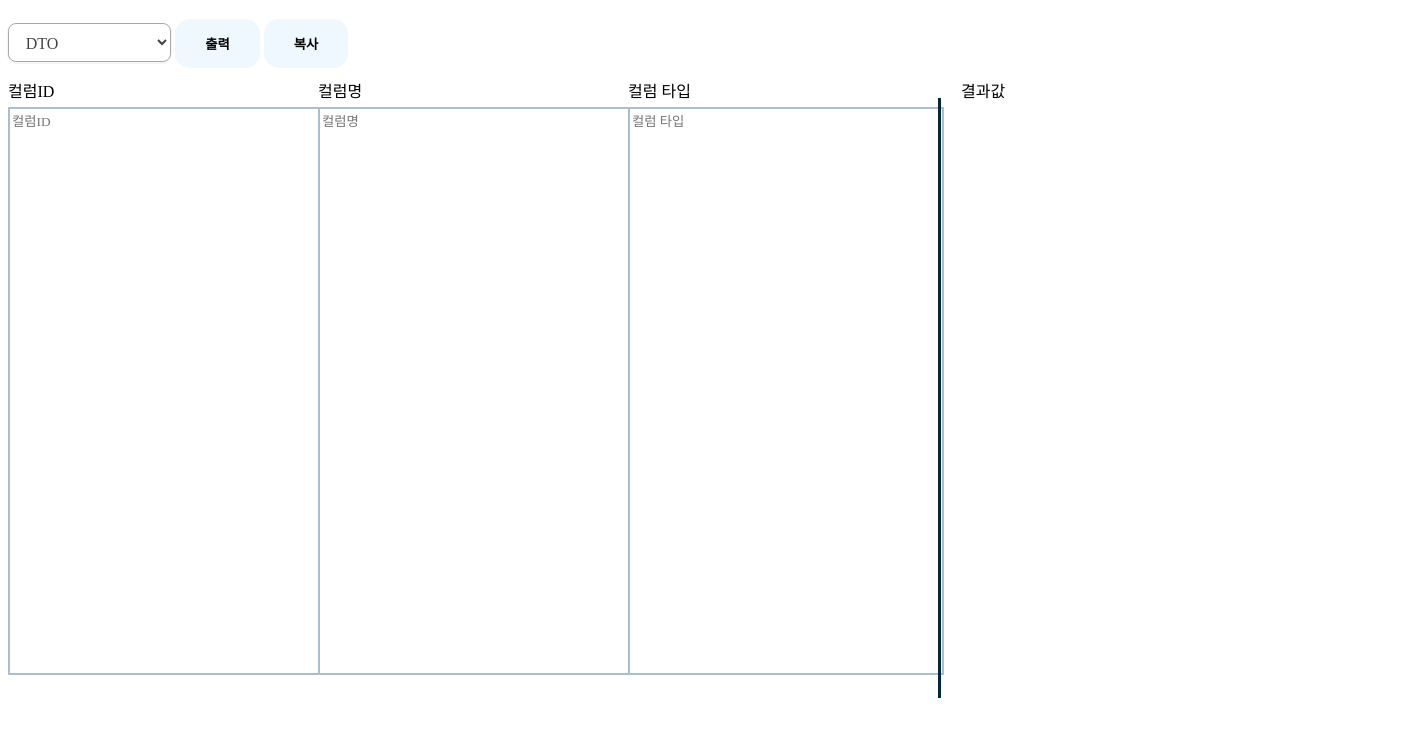
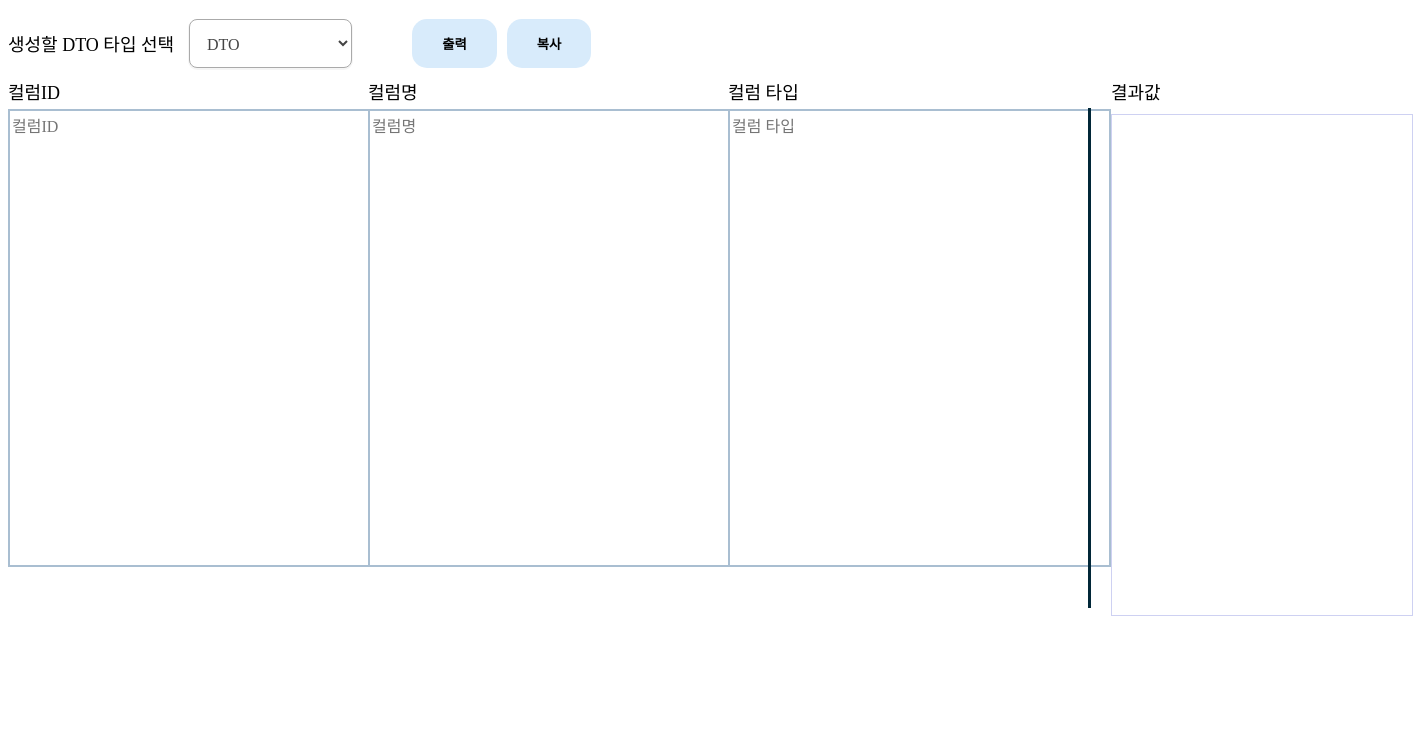
Before and after one commit to JungHyun0115/newMakeDto, a plain HTML site: page index.html in a window 1280 px wide. Shown: the part 70-800 px from the top of the page, 1413 px wide, since content can reach past the window. Drawn offline with Linux system fonts and the light colour scheme; a web font is replaced by a local one.

Commit message:
css수정

```diff
--- a/css/makeDto.css
+++ b/css/makeDto.css
@@ -11,7 +11,7 @@
 
 .divMain{
     width:auto;
-    height:600px;
+    height:500px;
     display: flex;
 }
 
@@ -20,28 +20,34 @@
     margin-top: 10px;
     margin-right: 10px;
     height: 10px;
-    width: 300px;
-    height: 600px;
-}
-
-.divOutput{
-    width:300px;
-    height: 600px;
-    overflow:scroll;
-    margin-top: 10px;
+    width: 350px;
+    height: 500px;
 }
 
 .divMidTitle{
     margin-bottom: 5px;
+    font-size: large;
+}
+
+.divMainTitle{
+    display: flex;
+}
+
+.divSelectType{
+    display : flex;
+    justify-content : center;
+    align-items : center;
+    margin-right: 15px;
+    font-size: large;
 }
 
 .content{
     resize: none;
     border: solid 2px rgb(169, 190, 209);
+    font-size: medium;
 }
 
 select {
-
     font-size: 1rem;
     font-weight: 400;
     line-height: 1.5;
@@ -55,6 +61,8 @@ select {
     border: 1px solid #aaa;
     border-radius: 0.5em;
     box-shadow: 0 1px 0 1px rgba(0, 0, 0, 0.04);
+
+    margin-right: 50px;
   }
 
 .w-btn {
@@ -67,26 +75,53 @@ select {
     text-decoration: none;
     font-weight: 600;
     transition: 0.25s;
+    margin-left: 10px;
 }
 
 .w-btn-indigo {
-    background-color: aliceblue;
+    background-color: rgb(216, 235, 251);
     color: #000000;
 }
 
 .w-btn-indigo-outline {
-    border: 3px solid aliceblue;
-    color: aliceblue;
+    border: 3px solid rgb(23, 23, 23);
+    color: rgb(13, 13, 14);
 }
 
-.w-btn-indigo-outline:hover {
-    color: aliceblue;
-    background: aliceblue;
+.w-btn-indigo:hover {
+    color: rgb(19, 19, 19);
+    background: rgb(61, 135, 238);
 }
 
 .v-line {
-    margin-top: 30px;
+    margin-top: 40px;
     margin-right: 20px;
     border-left : solid #012738;
-    height : 600px;
+    height : 500px;
   }
+
+  /* 임의의 영역 생성 */
+.divOutput {
+    width:300px;
+    height: 500px;
+    overflow:auto;
+    margin-top: 10px;
+    border: 1px solid rgb(206, 209, 242);
+    overflow-y: scroll;
+  }
+
+  /* 아래의 모든 코드는 영역::코드로 사용 */
+  .divOutput::-webkit-scrollbar {
+      width: 10px;  /* 스크롤바의 너비 */
+  }
+
+  .divOutput::-webkit-scrollbar-thumb {
+      height: 10%; /* 스크롤바의 길이 */
+      background: #cae0ff; /* 스크롤바의 색상 */
+
+      border-radius: 10px;
+  }
+
+  .divOutput::-webkit-scrollbar-track {
+      background: rgba(33, 122, 244, .1);  /*스크롤바 뒷 배경 색상*/
+  }
--- a/index.html
+++ b/index.html
@@ -14,7 +14,8 @@
     <h1 class="h1title">DTO 생성기</h1>
     <div id="inputs">
         <div class="input-group">
-            <div>
+            <div class="divMainTitle">
+                <div class="divSelectType">생성할 DTO 타입 선택</div>
                 <select id="selectType" name="type">
                     <option value="dto">DTO</option>
                     <option value="modelDto">MODEDL DTO</option>
@@ -26,17 +27,17 @@
 
                 <div class="divTextArea">
                     <div class="divMidTitle">컬럼ID</div>
-                    <textarea class="content" id="columnId" placeholder="컬럼ID" cols="40" rows="35"></textarea>
+                    <textarea class="content" id="columnId" placeholder="컬럼ID" cols="40" rows="25"></textarea>
                 </div>
 
                 <div class="divTextArea">
                     <div class="divMidTitle">컬럼명</div>
-                    <textarea class="content" id="columnName" placeholder="컬럼명" cols="40" rows="35"></textarea>
+                    <textarea class="content" id="columnName" placeholder="컬럼명" cols="40" rows="25"></textarea>
                 </div>
 
                 <div class="divTextArea">
                     <div class="divMidTitle">컬럼 타입</div>
-                    <textarea class="content" id="columnType" placeholder="컬럼 타입" cols="40" rows="35"></textarea>
+                    <textarea class="content" id="columnType" placeholder="컬럼 타입" cols="40" rows="25"></textarea>
                 </div>
 
                 <div class='v-line'></div>
```
